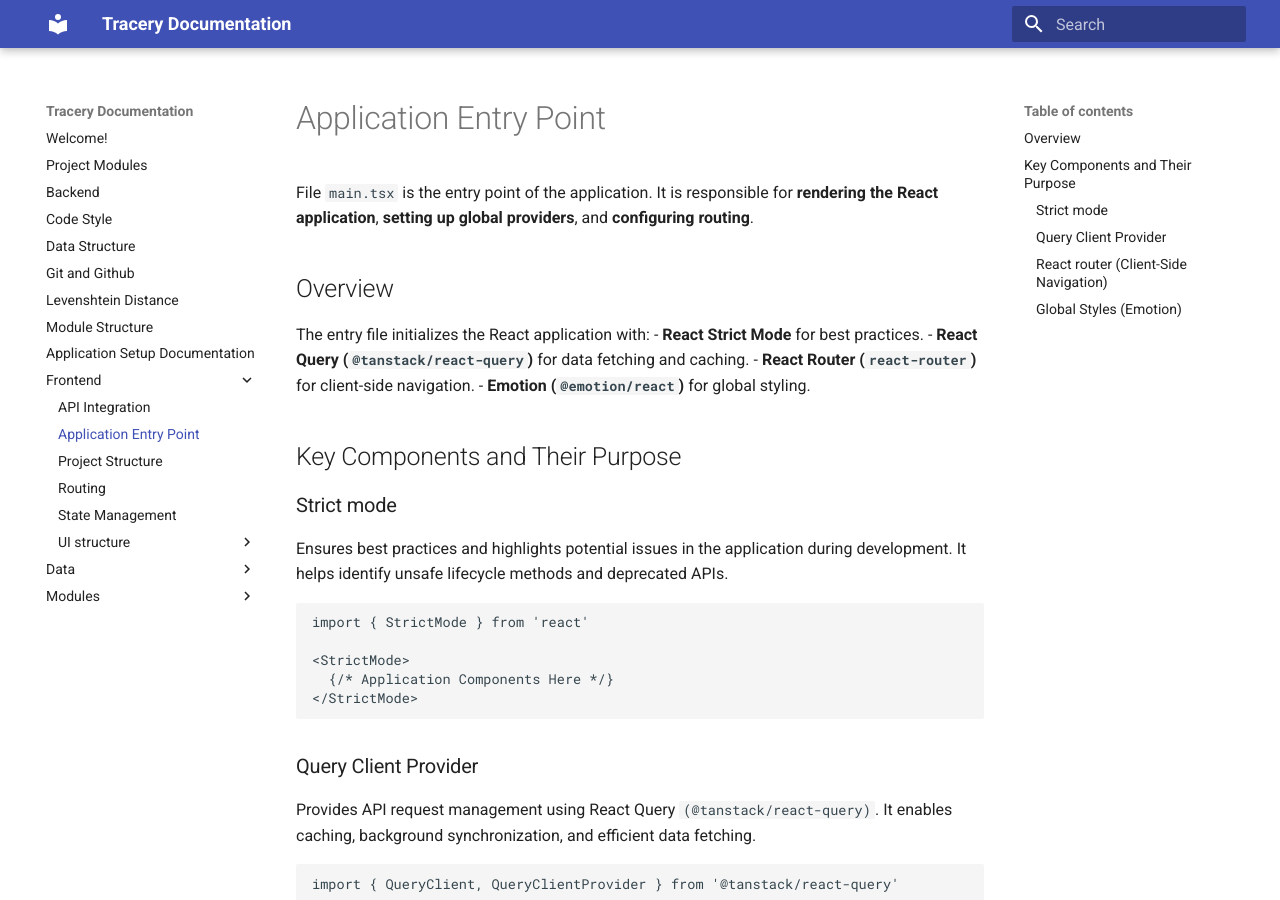
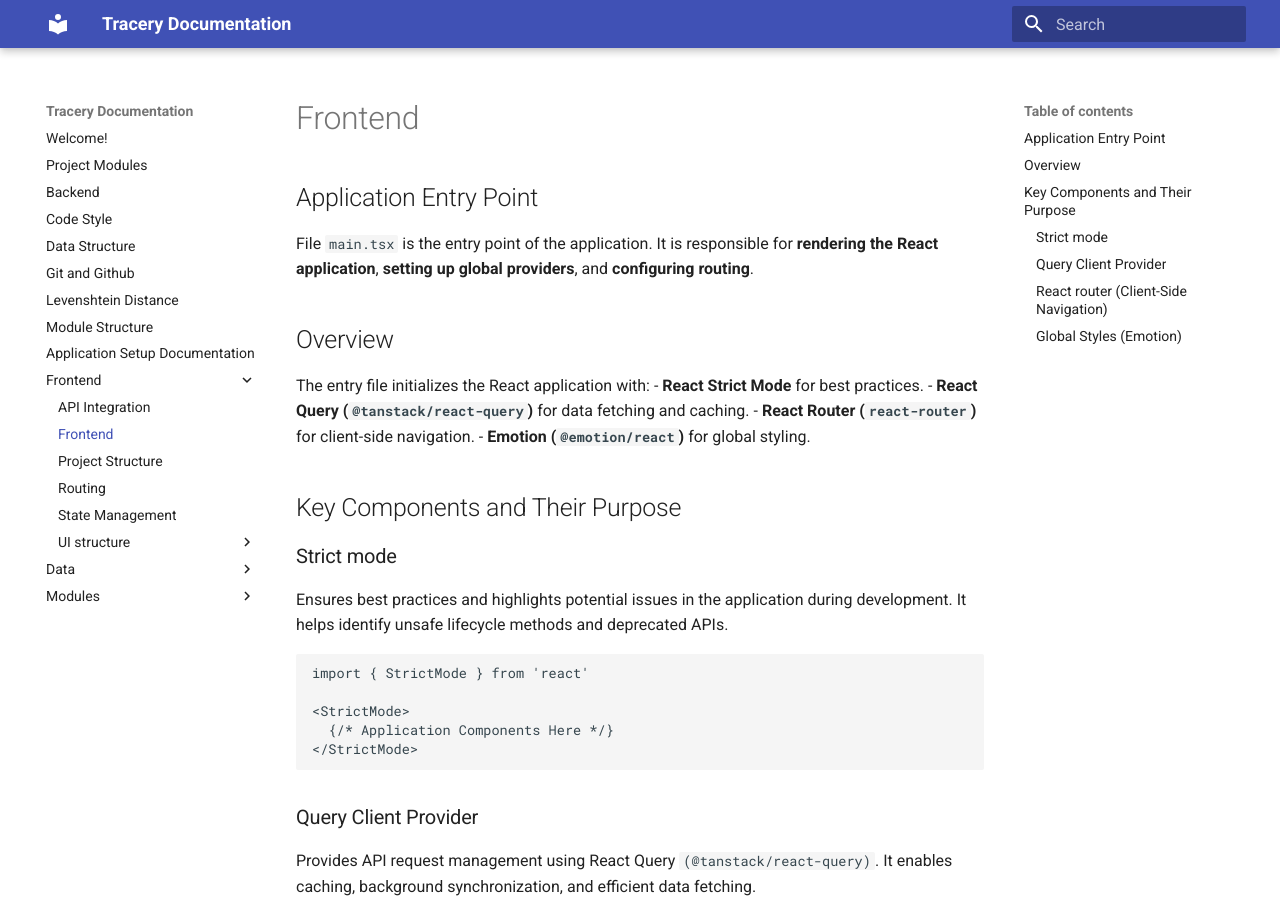
Before and after one commit to tracery-team/tracery-docs, an MkDocs documentation site: the page built from docs/Frontend/frontend.md, in a window 1280 px wide and 900 px high. Built offline with MkDocs 1.6.1 and Material for MkDocs 9.7.7, drawn with Linux system fonts in a browser that asks for light colours.

Commit message:
changed header of frontend file

```diff
--- a/docs/Frontend/frontend.md
+++ b/docs/Frontend/frontend.md
@@ -1,5 +1,6 @@
 
-# Application Entry Point
+# Frontend
+## Application Entry Point
 
 File `main.tsx` is the entry point of the application. It is responsible for **rendering the React application**, **setting up global providers**, and **configuring routing**.
 
```
